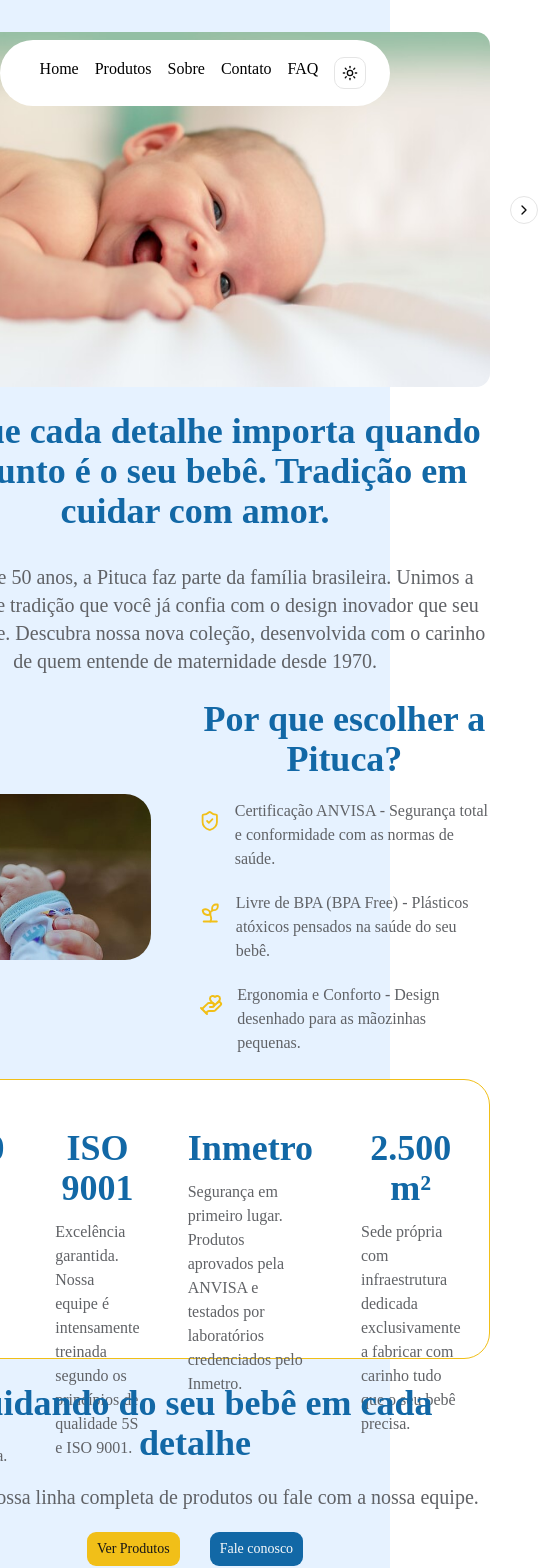
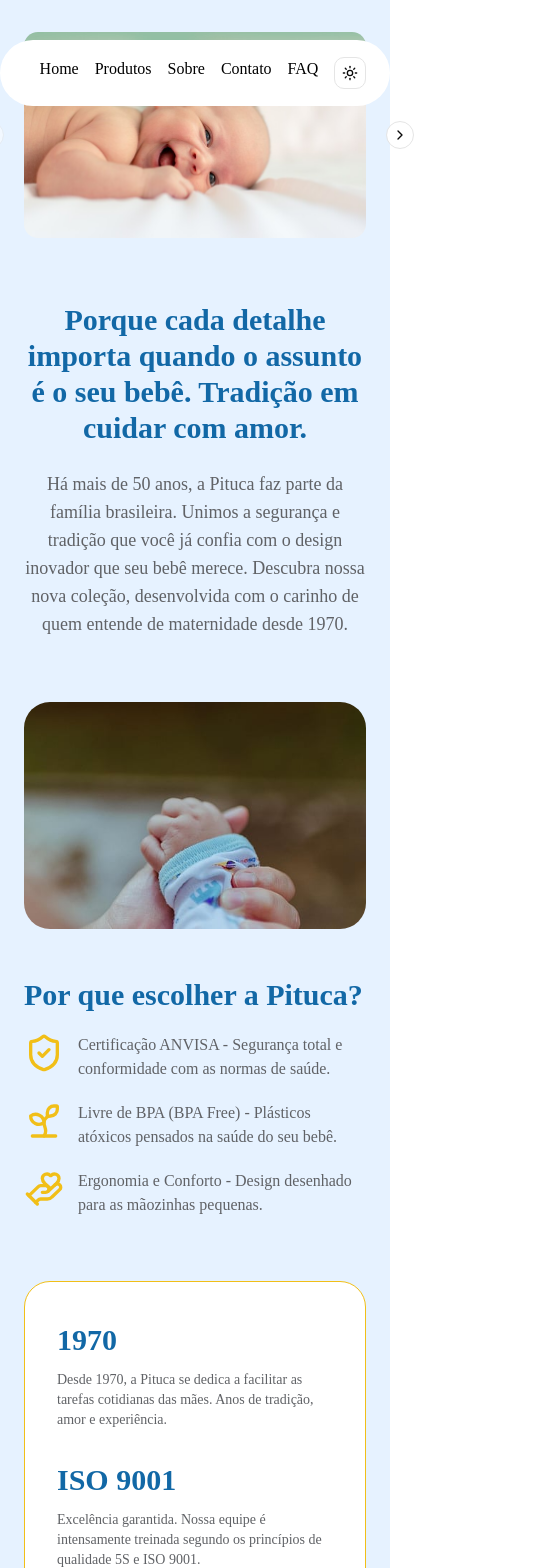
Before and after one commit to Buenohy/nebraska-pituca, a Next.js app: page / in a window 390 px wide. Shown: the top 1568 px of the page, 538 px wide, since content can reach past the window. Built offline with nearby package versions, Linux system fonts and the light colour scheme.

Commit message:
feat: Changed structure pages class tailwindcss

```diff
--- a/app/page.tsx
+++ b/app/page.tsx
@@ -5,54 +5,59 @@ import Image from 'next/image';
 
 export default function Home() {
   return (
-    <div className="flex flex-col flex-1 items-center justify-center bg-zinc-50 font-sans dark:bg-black">
-      <main className="flex flex-1 w-full max-w-7xl flex-col items-center justify-between py-8 px-16 bg-pituca-background-white dark:bg-black sm:items-start">
-        <div className="flex flex-col items-center justify-center gap-6 text-center">
+    <div className="flex flex-col items-center w-full bg-zinc-50 font-sans dark:bg-black">
+      {/* Container Padrão para TODAS as páginas */}
+      <div className="flex w-full max-w-7xl flex-col items-center justify-between py-8 px-6 sm:px-12 lg:px-16 gap-16 bg-pituca-background-white dark:bg-black">
+        {/* Carrossel */}
+        <div className="w-full flex flex-col items-center justify-center gap-6">
           <HomeCarousel />
-          <div className="flex flex-col gap-8 items-center justify-center text-center">
-            <h3 className="text-pituca-primary text-4xl font-bold">
-              Porque cada detalhe importa quando o assunto é o seu bebê.
-              Tradição em cuidar com amor.
+        </div>
+
+        {/* Seção de Introdução */}
+        <div className="flex flex-col gap-6 items-center justify-center text-center max-w-3xl">
+          <h3 className="text-pituca-primary text-3xl sm:text-4xl font-bold">
+            Porque cada detalhe importa quando o assunto é o seu bebê. Tradição
+            em cuidar com amor.
           </h3>
-            <p className="text-xl text-pituca-tertiary">
-              Há mais de 50 anos, a Pituca faz parte da família brasileira.
-              Unimos a segurança e tradição que você já confia com o design
-              inovador que seu bebê merece. Descubra nossa nova coleção,
-              desenvolvida com o carinho de quem entende de maternidade desde
-              1970.
+          <p className="text-lg sm:text-xl text-pituca-tertiary">
+            Há mais de 50 anos, a Pituca faz parte da família brasileira. Unimos
+            a segurança e tradição que você já confia com o design inovador que
+            seu bebê merece. Descubra nossa nova coleção, desenvolvida com o
+            carinho de quem entende de maternidade desde 1970.
           </p>
         </div>
-          {/*Card Vertical*/}
-          <div className="flex gap-12 items-center">
-            <div>
+
+        {/* Card Vertical */}
+        <div className="flex flex-col lg:flex-row gap-12 items-center w-full">
+          <div className="w-full lg:w-1/2 flex justify-center">
             <Image
-                className="rounded-4xl"
+              className="rounded-4xl object-cover w-full max-w-md h-auto"
               src="/card-home.jpg"
               width={500}
               height={500}
               alt="Foto do perfil"
             />
           </div>
-            <div className="flex flex-col gap-5">
-              <h3 className="text-pituca-primary text-4xl font-bold">
+          <div className="w-full lg:w-1/2 flex flex-col gap-5">
+            <h3 className="text-pituca-primary text-3xl sm:text-4xl font-bold">
               Por que escolher a Pituca?
             </h3>
-              <div className="flex gap-3.5">
-                <ShieldCheck className="w-11 h-11 text-pituca-secundary" />
+            <div className="flex gap-3.5 items-start">
+              <ShieldCheck className="w-10 h-10 text-pituca-secundary shrink-0" />
               <p className="text-pituca-tertiary text-start">
                 Certificação ANVISA - Segurança total e conformidade com as
                 normas de saúde.
               </p>
             </div>
-              <div className="flex gap-3.5">
-                <Sprout className="w-11 h-11 text-pituca-secundary" />
+            <div className="flex gap-3.5 items-start">
+              <Sprout className="w-10 h-10 text-pituca-secundary shrink-0" />
               <p className="text-pituca-tertiary text-start">
                 Livre de BPA (BPA Free) - Plásticos atóxicos pensados na saúde
                 do seu bebê.
               </p>
             </div>
-              <div className="flex gap-3.5">
-                <HandHeart className="w-11 h-11 text-pituca-secundary" />
+            <div className="flex gap-3.5 items-start">
+              <HandHeart className="w-10 h-10 text-pituca-secundary shrink-0" />
               <p className="text-pituca-tertiary text-start">
                 Ergonomia e Conforto - Design desenhado para as mãozinhas
                 pequenas.
@@ -60,64 +65,61 @@ export default function Home() {
             </div>
           </div>
         </div>
-          {/*Card Horizontal*/}
-          <div className="bg-pituca-white w-full h-70 rounded-4xl py-12 px-7 border border-pituca-secundary">
-            <div className="flex gap-12">
+
+        {/* Card Horizontal (Estatísticas) */}
+        <div className="bg-pituca-white w-full rounded-4xl py-10 px-8 border border-pituca-secundary">
+          <div className="grid grid-cols-1 sm:grid-cols-2 lg:grid-cols-4 gap-8">
             <div className="flex flex-col gap-3">
-                <h3 className="text-pituca-primary text-4xl font-bold">1970</h3>
-                <p className="text-pituca-tertiary text-start">
-                  Desde 1970, a Pituca se dedica a facilitar as tarefas
-                  cotidianas das mães. Anos de tradição, amor e experiência.
+              <h3 className="text-pituca-primary text-3xl font-bold">1970</h3>
+              <p className="text-pituca-tertiary text-start text-sm sm:text-base">
+                Desde 1970, a Pituca se dedica a facilitar as tarefas cotidianas
+                das mães. Anos de tradição, amor e experiência.
               </p>
             </div>
             <div className="flex flex-col gap-3">
-                <h3 className="text-pituca-primary text-4xl font-bold">
+              <h3 className="text-pituca-primary text-3xl font-bold">
                 ISO 9001
               </h3>
-                <p className="text-pituca-tertiary text-start">
+              <p className="text-pituca-tertiary text-start text-sm sm:text-base">
                 Excelência garantida. Nossa equipe é intensamente treinada
                 segundo os princípios de qualidade 5S e ISO 9001.
               </p>
             </div>
             <div className="flex flex-col gap-3">
-                <h3 className="text-pituca-primary text-4xl font-bold">
+              <h3 className="text-pituca-primary text-3xl font-bold">
                 Inmetro
               </h3>
-                <p className="text-pituca-tertiary text-start">
+              <p className="text-pituca-tertiary text-start text-sm sm:text-base">
                 Segurança em primeiro lugar. Produtos aprovados pela ANVISA e
                 testados por laboratórios credenciados pelo Inmetro.
               </p>
             </div>
             <div className="flex flex-col gap-3">
-                <h3 className="text-pituca-primary text-4xl font-bold">
+              <h3 className="text-pituca-primary text-3xl font-bold">
                 2.500 m²
               </h3>
-                <p className="text-pituca-tertiary text-start">
+              <p className="text-pituca-tertiary text-start text-sm sm:text-base">
                 Sede própria com infraestrutura dedicada exclusivamente a
                 fabricar com carinho tudo que o seu bebê precisa.
               </p>
             </div>
           </div>
         </div>
-          <div className="flex flex-col items-center justify-center gap-5">
-            <h3 className="text-pituca-primary text-4xl font-bold text-center">
+
+        {/* Chamada Final (CTA) */}
+        <div className="flex flex-col items-center justify-center gap-5 text-center">
+          <h3 className="text-pituca-primary text-3xl sm:text-4xl font-bold">
             Cuidando do seu bebê em cada detalhe
           </h3>
-            <p className="text-xl text-pituca-tertiary">
-              Conheça nossa linha completa de produtos ou fale com a nossa
-              equipe.
+          <p className="text-lg sm:text-xl text-pituca-tertiary">
+            Conheça nossa linha completa de produtos ou fale com a nossa equipe.
           </p>
-            <div className="flex gap-7">
-              <ButtonDefault
-                text="Ver Produtos"
-                size="lg"
-                variant="secondary"
-              />
+          <div className="flex flex-wrap gap-4 justify-center">
+            <ButtonDefault text="Ver Produtos" size="lg" variant="secondary" />
             <ButtonDefault text="Fale conosco" size="lg" variant="default" />
           </div>
         </div>
       </div>
-      </main>
     </div>
   );
 }
--- a/app/sobre/page.tsx
+++ b/app/sobre/page.tsx
@@ -1,9 +1,11 @@
-import React from 'react';
-
-export default function Sobre() {
+export default function SobrePage() {
   return (
-    <div>
-      <h3>A Empresa</h3>
+    <div className="flex flex-col items-center w-full bg-zinc-50 dark:bg-black">
+      <div className="flex w-full max-w-7xl flex-col py-8 px-6 sm:px-12 lg:px-16 gap-8">
+        <h3 className="text-pituca-primary text-4xl font-bold">
+          Sobre a Pituca
+        </h3>
+      </div>
     </div>
   );
 }
```
Lines whose indentation alone changed are shown as unchanged.
